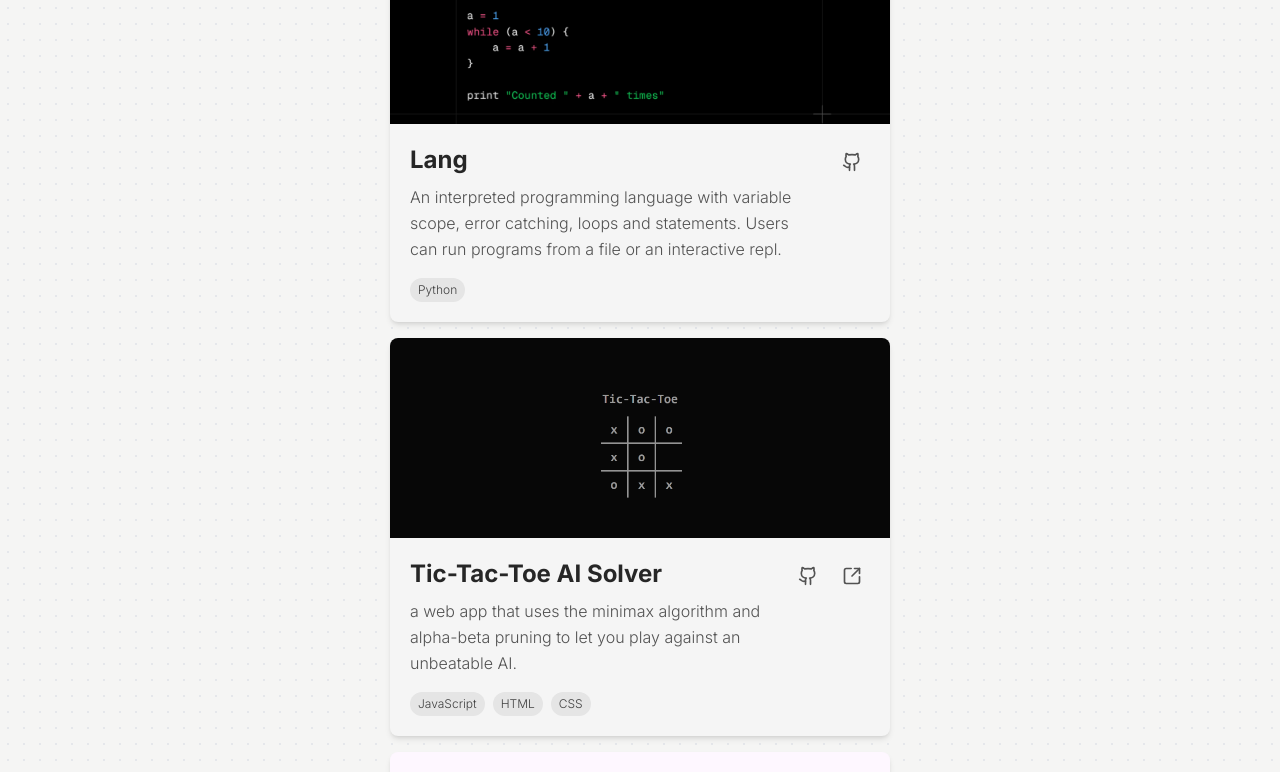
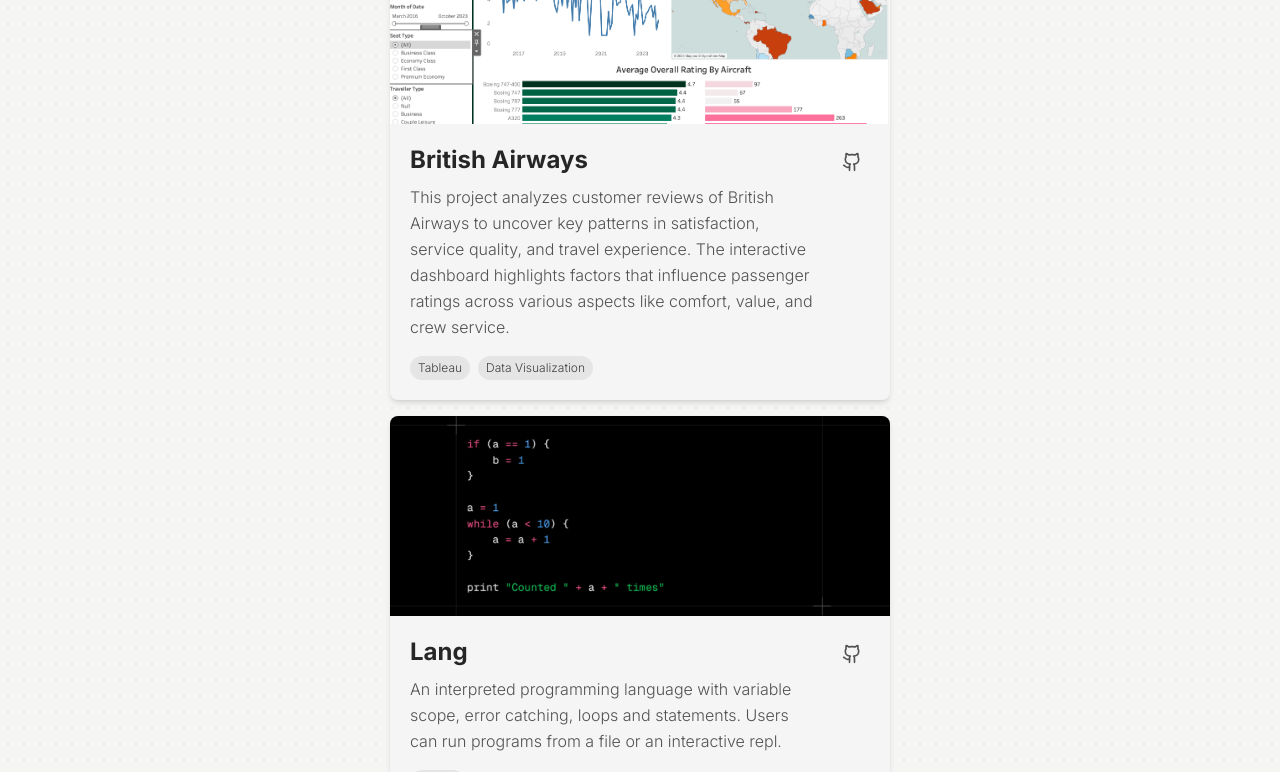
Before and after one commit to HuiXia0210/v2, a Next.js app: page /projects in a window 1280 px wide. Shown: the part 1200-1972 px from the top of the page. Built offline with nearby package versions, Linux system fonts and the light colour scheme.

Commit message:
Upload British Airways project

```diff
--- a/src/app/projects/page.js
+++ b/src/app/projects/page.js
@@ -10,6 +10,7 @@
 import OceanImage from "../assets/projects/ocean.png";
 import RunMonashImage from "../assets/projects/runmonash.png";
 import LangImage from "../assets/projects/lang.png";
+import BritishAirwaysImage from "../assets/projects/britishairways.png";
 
 
 import { useState } from "react";
@@ -34,6 +35,15 @@
       imageAlt: "Crowded Campus",
       technologies: ["Python", "Network Flow"],
       github: "https://github.com/HuiXia0210/CrowdedCampus.git",
+    },
+    {
+      title: "British Airways",
+      description:
+        "This project analyzes customer reviews of British Airways to uncover key patterns in satisfaction, service quality, and travel experience. The interactive dashboard highlights factors that influence passenger ratings across various aspects like comfort, value, and crew service.",
+      image: BritishAirwaysImage,
+      imageAlt: "British Airways Review",
+      technologies: ["Tableau", "Data Visualization"],
+      github: "https://github.com/HuiXia0210/British-Airways-Review.git",
     },
     {
       title: "Lang",
@@ -83,6 +93,7 @@
       technologies: ["MongoDB", "Oracle SQL Developer"],
       github: "https://github.com/HuiXia0210/RunMonash.git",
     },
+
   ];
 
   const [searchTerm, setSearchTerm] = useState("");
```
Also changed, not shown: src/app/assets/projects/britishairways.png (added).
